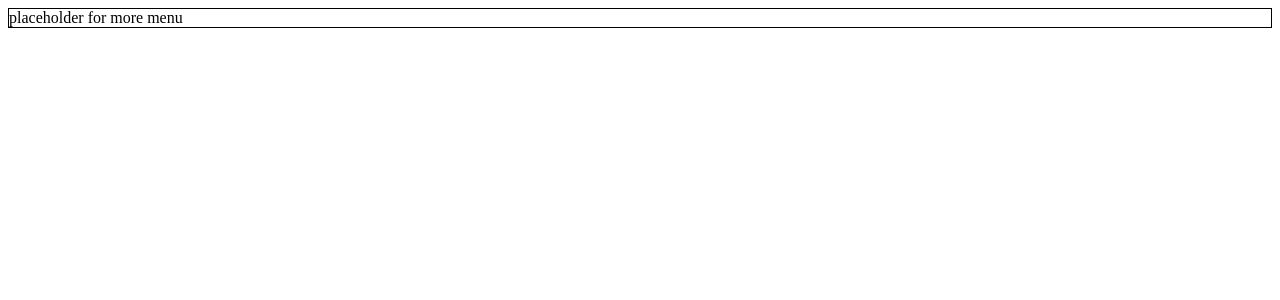
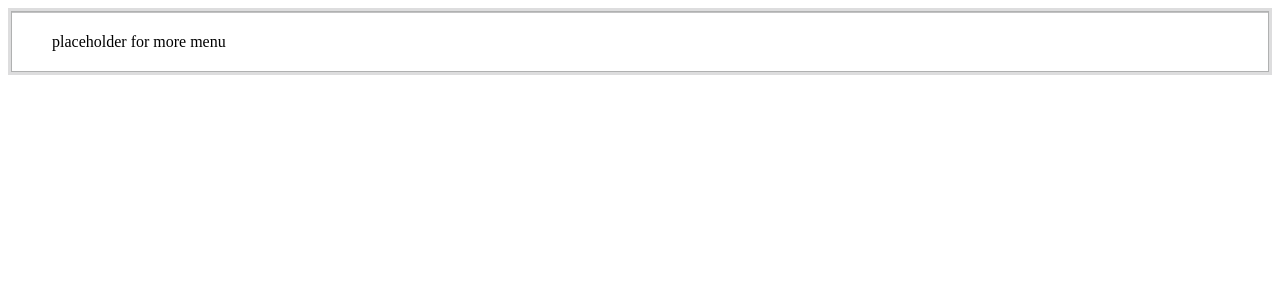
Before and after one commit to kirka121/scratch, a PHP site: page /modules/menu.php in a window 1280 px wide. Shown: the top 300 px of the page. Run offline with PHP 8.4, Linux system fonts and the light colour scheme; data that the repository does not hold is empty.

Commit message:
styling menu, finalizing control panel layout

```diff
--- a/assets/css/index.css
+++ b/assets/css/index.css
@@ -19,7 +19,7 @@ a:hover{
 	color: #ffffff;
 }
 a.inner_link{
-	color: #076989;
+	color: #4b6bb2;
     -webkit-transition: color 0.6s ease;
     -moz-transition: color 0.6s ease;
     -o-transition: color 0.6s ease;
--- a/assets/css/menu.css
+++ b/assets/css/menu.css
@@ -1,3 +1,35 @@
 #menu{
-    border: 1px solid black;
+    border: 1px solid #b0b1b1;
+    width: 100%;
+    border-spacing: 0px;
 }
+#menu th{
+    height: 50px;
+    color: #000000;
+    background-image: -webkit-linear-gradient(bottom, rgb(207,230,230) 28%, rgb(227,235,254) 64%);
+}
+
+#menu td{
+    border-top: 1px solid #c2c2c3;
+}
+.link{
+    padding-top: 10px;
+    padding-left: 20px;
+    padding-bottom: 10px;
+    text-align: left;
+}
+.link:hover{
+    background-color: #e3ebfe;
+}
+.picture{
+    width: 50px;
+}
+.picture img{
+    padding-top: 3px;
+}
+.username{
+    text-align: left;
+}
+.border{
+   border: 3px solid #ddddde;
+}
--- a/modules/menu.php
+++ b/modules/menu.php
@@ -1,25 +1,26 @@
 <link rel="stylesheet" href="assets/css/menu.css">
-<div id="menu">
-	<div id="menu_header">
-		<?php
-			if($session->logged_in){
-				if(isset($session->username)){
-					?><img src="service/getimage.php?u=<?=$session->username;?>" width="25" height="25"><?php
-					echo $session->username;
+<div class="border">
+	<table id="menu">
+		<tr>
+			<?php
+				if($session->logged_in){
+					if(isset($session->username)){
+						?>
+						<th class="picture"><img src="service/getimage.php?u=<?php echo $session->username;?>" width="25" height="25"></th>
+						<th class="username"><?php echo $session->username;?></th><?php
+					}
 				}
-			}
-		?>
-	</div>
-	<?php if(isset($_GET['op']) && $_GET['op'] =="my_settings"){ ?>
-		<a href="index.php?op=my_settings&cp=user_edit">Profile</a> <br/>
-		<a href="index.php?op=my_settings&cp=user_info&user=<?php echo $session->username; ?>">Account Settings</a> <br/>
-		<a href="index.php?op=my_settings&cp=forgot_password">Emails</a> <br/>
-		<a href="index.php?op=my_settings&cp=upload_profile_picture">Notification Center</a>
-		<a href="#">Billing</a>
-		<a href="#">Payment History</a>
-	<?php }else{ ?>
-		placeholder for more menu
-	<?php } ?>
-
-
+			?>
+		</tr>
+		<?php if(isset($_GET['op']) && $_GET['op'] =="my_settings"){ ?></td></tr>
+			<tr><td colspan="100%"><a class="inner_link"href="index.php?op=my_settings&cp=user_edit"><div class="link">Profile</div></a></td></tr>
+			<tr><td colspan="100%"><a class="inner_link"href="index.php?op=my_settings&cp=user_info&user=<?php echo $session->username; ?>"><div class="link">Account Settings</div></a></td></tr>
+			<tr><td colspan="100%"><a class="inner_link"href="index.php?op=my_settings&cp=forgot_password"><div class="link">Emails</div></a></td></tr>
+			<tr><td colspan="100%"><a class="inner_link"href="index.php?op=my_settings&cp=upload_profile_picture"><div class="link">Notification Center</div></a></td></tr>
+			<tr><td colspan="100%"><a class="inner_link"href="#"><div class="link">Billing</div></a></td></tr>
+			<tr><td colspan="100%"><a class="inner_link"href="#"><div class="link">Payment History</div></a></td></tr>
+		<?php }else{ ?>
+			<tr><td class="link" colspan="100%"><div class="link">placeholder for more menu</div></td></tr>
+		<?php } ?>
+	</table>
 </div>
```
